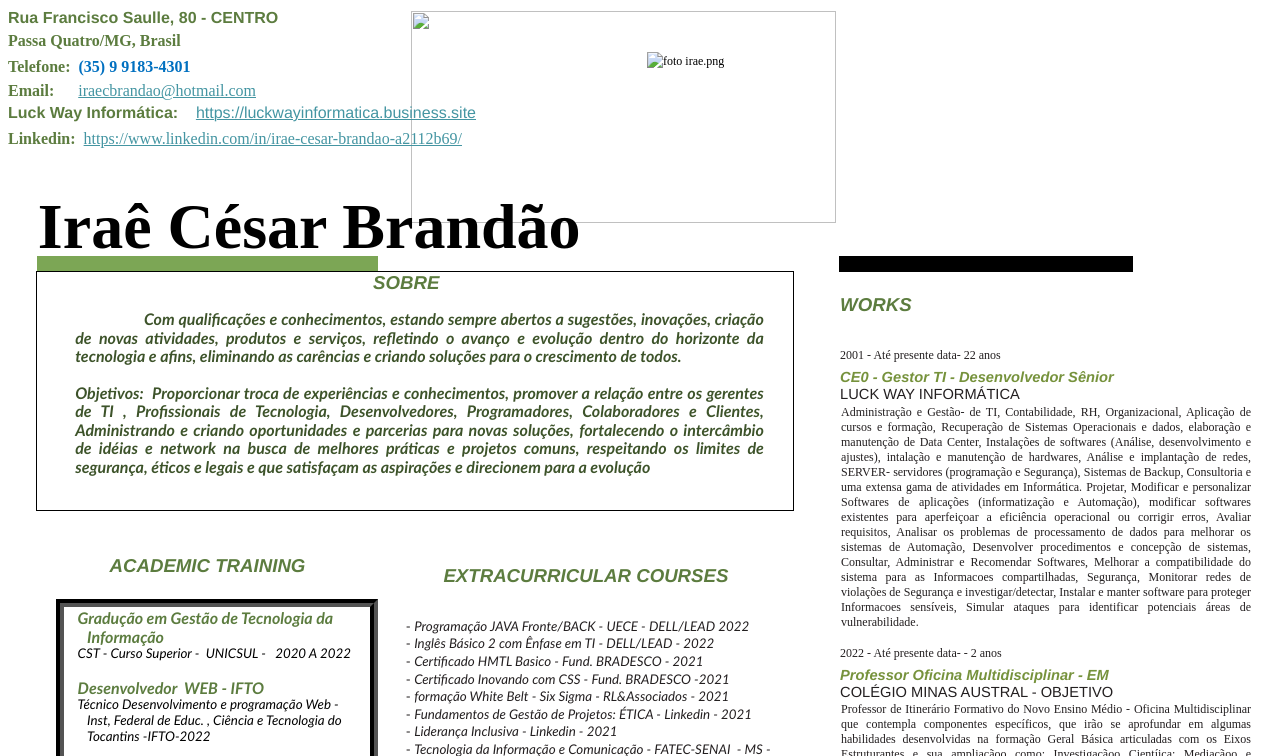
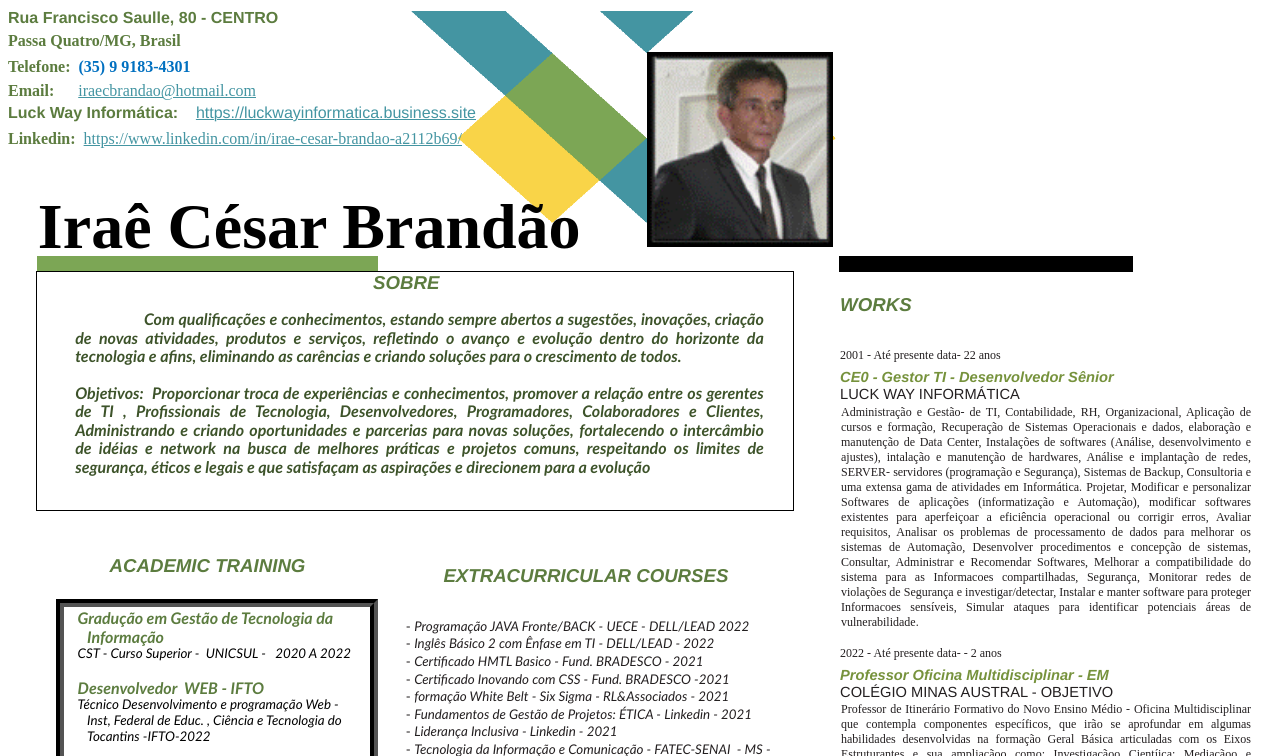
Before and after one commit to Irae-Cesar-Brandao/curriculo_diferente, a plain HTML site: page index.html in a window 1280 px wide. Shown: the top 756 px of the page. Drawn offline with Linux system fonts and the light colour scheme.

Commit message:
Add files via upload

```diff
--- a/index.html
+++ b/index.html
@@ -846,10 +846,10 @@ line-height:130%; color:#2c5108;"><span style='mso-spacerun:yes'> </span><o:p></
  mso-wrap-distance-bottom:0;mso-position-horizontal:absolute;
  mso-position-horizontal-relative:text;mso-position-vertical:absolute;
  mso-position-vertical-relative:text'>
- <v:imagedata src="index_arquivos/image002.gif"/>
+ <v:imagedata src="image002.gif"/>
 </v:shape><![endif]--><![if !vml]><span style='mso-ignore:vglayout;position:
 absolute;z-index:-2;margin-left:403px;margin-top:3px;width:425px;height:212px'><img
-width=425 height=212 src="index_arquivos/image002.gif"
+width=425 height=212 src="image002.gif"
 v:shapes="Imagem_x0020_2"></span><![endif]><span class=Textoemverde><b><span
 style='font-size:12.0pt;line-height:130%;color:#5C7C3F'><span
 style='mso-spacerun:yes'> </span>Rua Francisco Saulle, 80 - CENTRO</span></b></span></p>
@@ -862,10 +862,10 @@ style='mso-spacerun:yes'> </span>Rua Francisco Saulle, 80 - CENTRO</span></b></s
  mso-wrap-distance-bottom:0;mso-position-horizontal:absolute;
  mso-position-horizontal-relative:text;mso-position-vertical:absolute;
  mso-position-vertical-relative:text'>
- <v:imagedata src="index_arquivos/image001.gif"/>
+ <v:imagedata src="image001.gif"/>
 </v:shape><![endif]--><![if !vml]><span style='mso-ignore:vglayout;position:
 absolute;z-index:-1;margin-left:639px;margin-top:23px;width:186px;height:195px'><img
-width=186 height=195 src="index_arquivos/image001.gif"
+width=186 height=195 src="image001.gif"
 alt="foto irae.png" v:shapes="Imagem_x0020_1"></span><![endif]><span
 class=Textoemverde><b><span style='font-size:12.0pt;line-height:150%;
 color:#5C7C3F'><span style='mso-spacerun:yes'> </span>Passa Quatro/MG,
@@ -2085,13 +2085,13 @@ style='font-size:12.0pt;line-height:150%'>https://www.linkedin.com/in/irae-cesar
    mso-wrap-distance-right:9pt;mso-wrap-distance-bottom:0;
    mso-position-horizontal:absolute;mso-position-horizontal-relative:text;
    mso-position-vertical:absolute;mso-position-vertical-relative:text'>
-   <v:imagedata src="index_arquivos/image002.gif"/>
+   <v:imagedata src="image002.gif"/>
 
 
   </v:shape><![endif]--><![if !vml]><span style='mso-ignore:vglayout;
   position:absolute;z-index:-3;left:0px;margin-left:402px;margin-top:19px;
   width:431px;height:205px'><img width=431 height=205
-  src="index_arquivos/image002.gif" v:shapes="Imagem_x0020_5"></span><![endif]><span
+  src="image002.gif" v:shapes="Imagem_x0020_5"></span><![endif]><span
   style='font-size:10.0pt;line-height:130%;font-family:"Calibri","sans-serif";
   mso-ascii-theme-font:minor-latin;mso-hansi-theme-font:minor-latin;mso-bidi-theme-font:
   minor-latin'>
```
Also changed, not shown: image001.gif (added), image002.gif (added).
